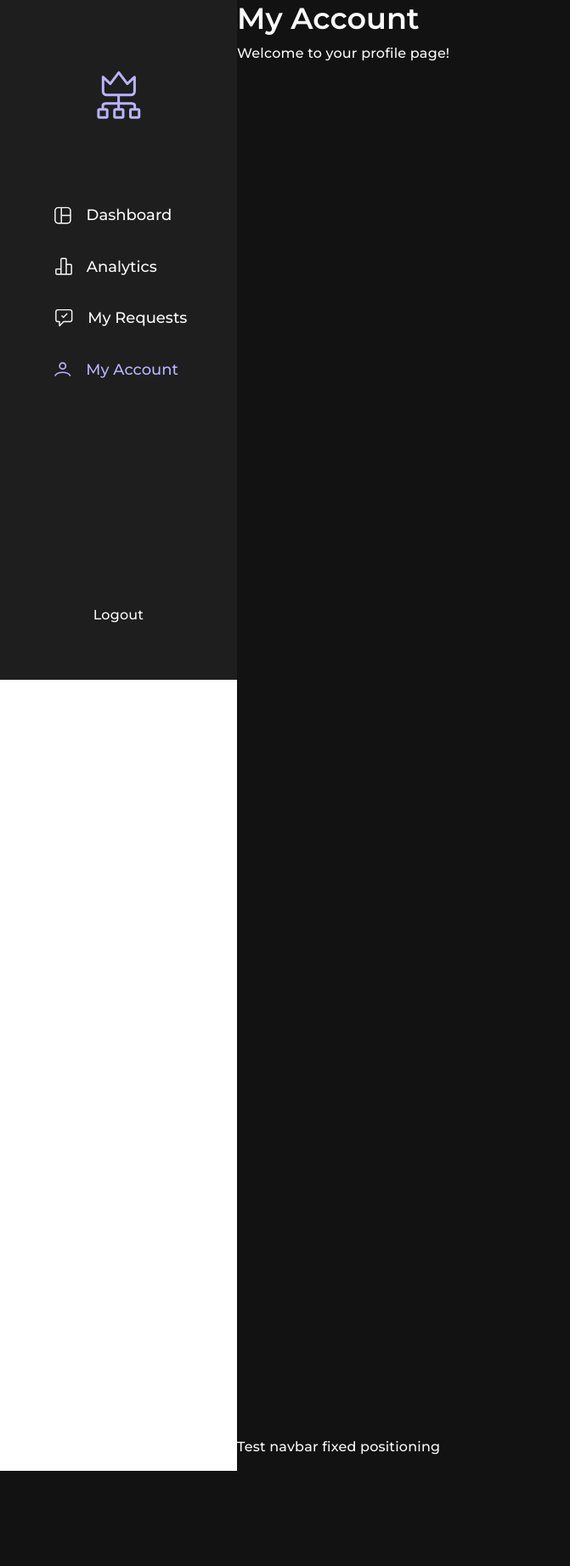
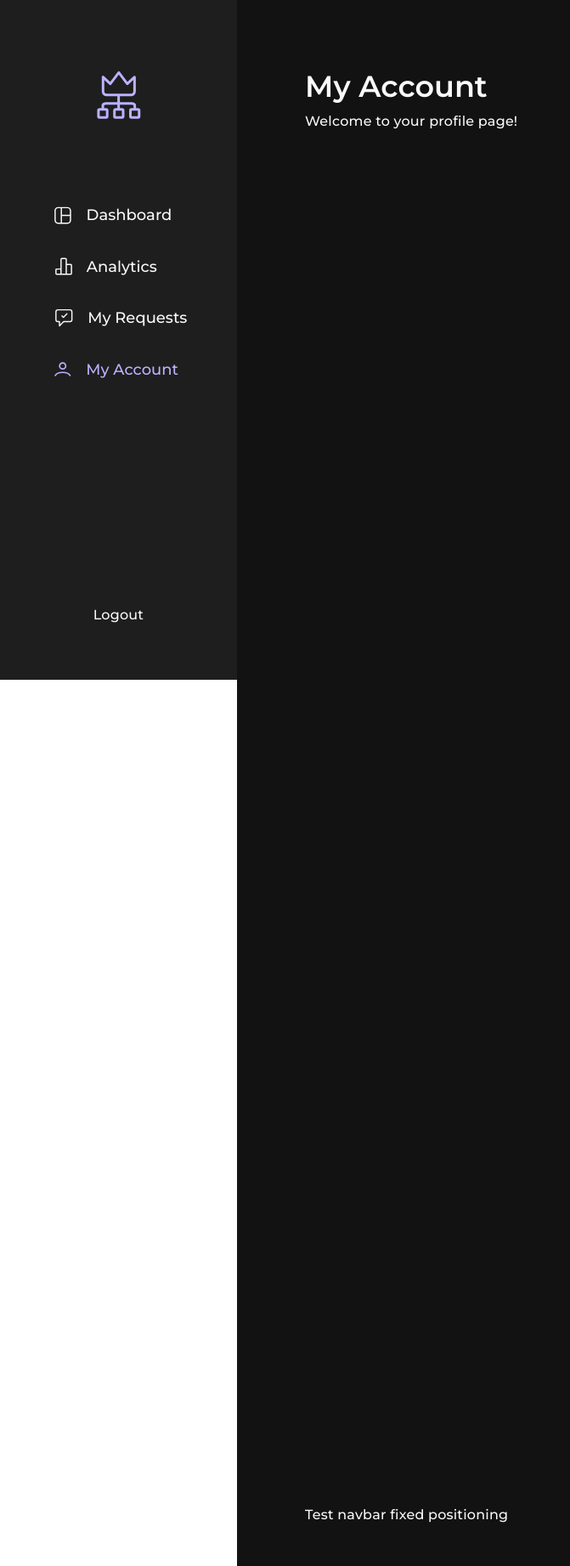
Before and after one commit to mouper/CITS3403-Project, a Flask app: page /account in a window 1280 px wide. Shown: the whole page at 85% size, without its empty margins (0-671 px from the left). Before the commit the page ends 1731 px from the top, so only its background shows below. Run offline with Flask 3, Linux system fonts and the light colour scheme; a user stored in the database is signed in; some libraries are stand-ins or nearby versions.

Commit message:
fix: add back padding to content after login
Was previously removed accidentally

```diff
--- a/src/static/css/style.css
+++ b/src/static/css/style.css
@@ -27,6 +27,7 @@ html {
 .app-container:has(.navbar-div) .content {
     margin-left: 17.438rem;
     width: calc(100% - 17.438rem);
+    padding: 5rem 5rem 2rem 5rem;
 }
 
 /* NAVBAR STYLES */
```
